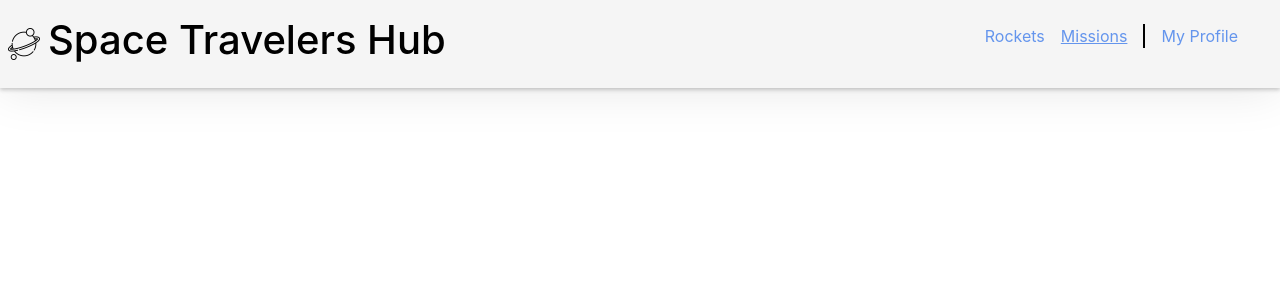
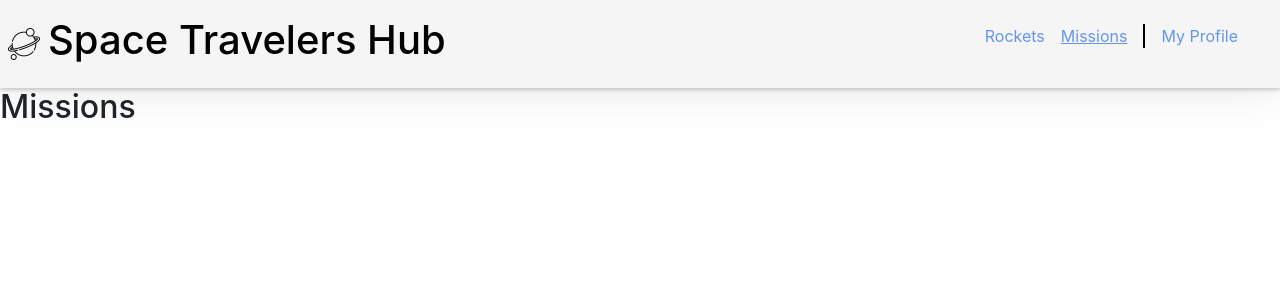
Before and after one commit to Kashif-Saleem-Ghuman/react-group-project, a React (Create React App) app: page /missions in a window 1280 px wide. Shown: the top 300 px of the page. Built offline with nearby package versions, Linux system fonts and the light colour scheme.

Commit message:
Add basic structures for missions section

```diff
--- a/src/App.js
+++ b/src/App.js
@@ -2,6 +2,7 @@ import { BrowserRouter as Router, Routes, Route } from 'react-router-dom';
 import Nav from './component/Nav';
 import MyProfile from './component/MyProfile';
 import Rockets from './component/Rockets';
+import Missions from './component/Missions';
 
 function App() {
   return (
@@ -10,6 +11,7 @@ function App() {
       <Routes>
         <Route path="/myprofile" element={<MyProfile />} />
         <Route path="/" element={<Rockets />} />
+        <Route path="/missions" element={<Missions />} />
       </Routes>
     </Router>
   );
--- /dev/null
+++ b/src/component/Missions.js
@@ -0,0 +1,9 @@
+import React from 'react';
+
+const Missions = () => (
+  <div className="mission-card">
+    <h2>Missions</h2>
+  </div>
+);
+
+export default Missions;
```
